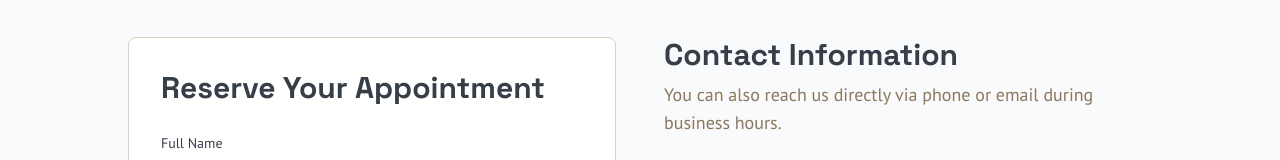
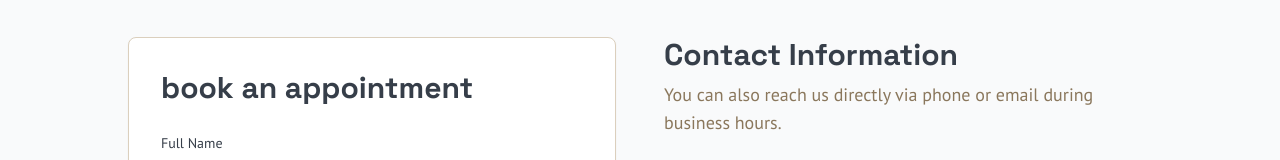
Before and after one commit to xxracer/housecalls, a Next.js app: page /contact in a window 1280 px wide. Shown: the part 543-703 px from the top of the page. Built offline with nearby package versions, Linux system fonts and the light colour scheme.

Commit message:
Update heading text for appointment section

```diff
--- a/src/app/contact/page.tsx
+++ b/src/app/contact/page.tsx
@@ -34,7 +34,7 @@ export default function ContactPage() {
 
               {/* Contact Form */}
               <div className="bg-card rounded-lg p-8 border shadow-sm">
-                <h2 className="font-headline text-3xl font-bold mb-6"> Reserve Your Appointment</h2>
+                <h2 className="font-headline text-3xl font-bold mb-6">  book an appointment</h2>
                 <ContactForm />
               </div>
 
```
